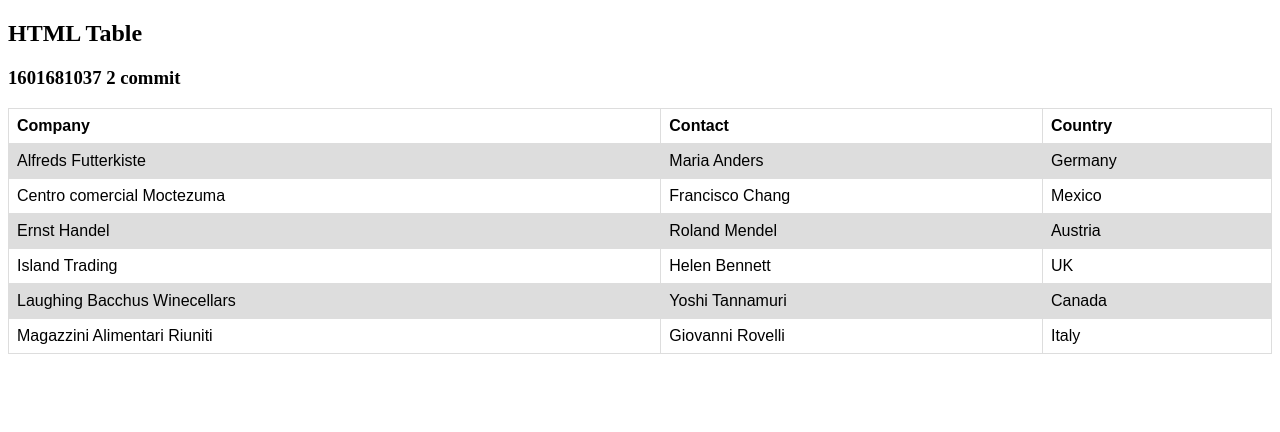
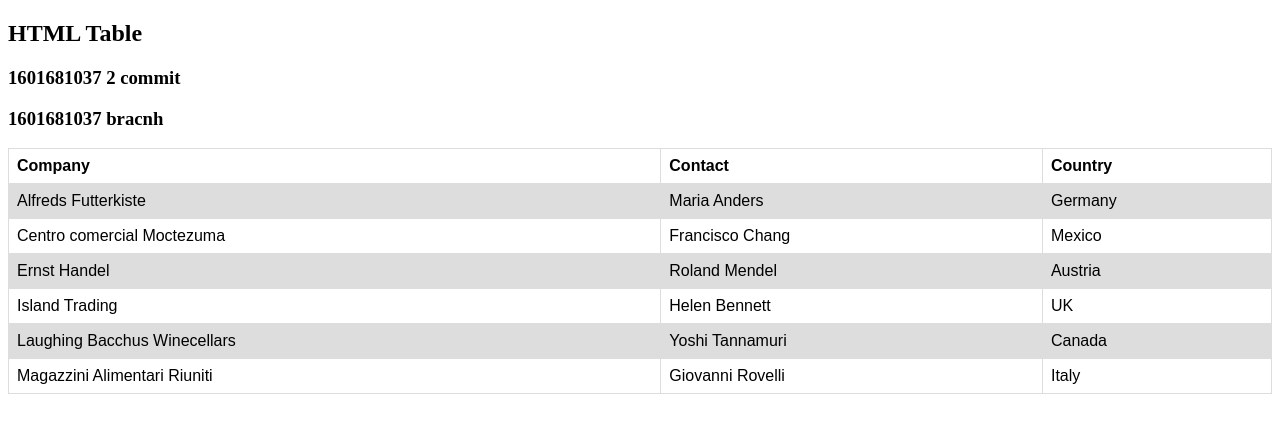
Before and after one commit to IvelinP/Kontrolno, a plain HTML site: page index.html in a window 1280 px wide. Drawn offline with Linux system fonts and the light colour scheme.

Commit message:
Branch 1

```diff
--- a/index.html
+++ b/index.html
@@ -23,6 +23,8 @@ tr:nth-child(even) {
 
 <h2>HTML Table</h2>
 <h3> 1601681037 2 commit</h3>
+<h3> 1601681037 bracnh</h3>
+
 <table>
   <tr>
     <th>Company</th>
```
